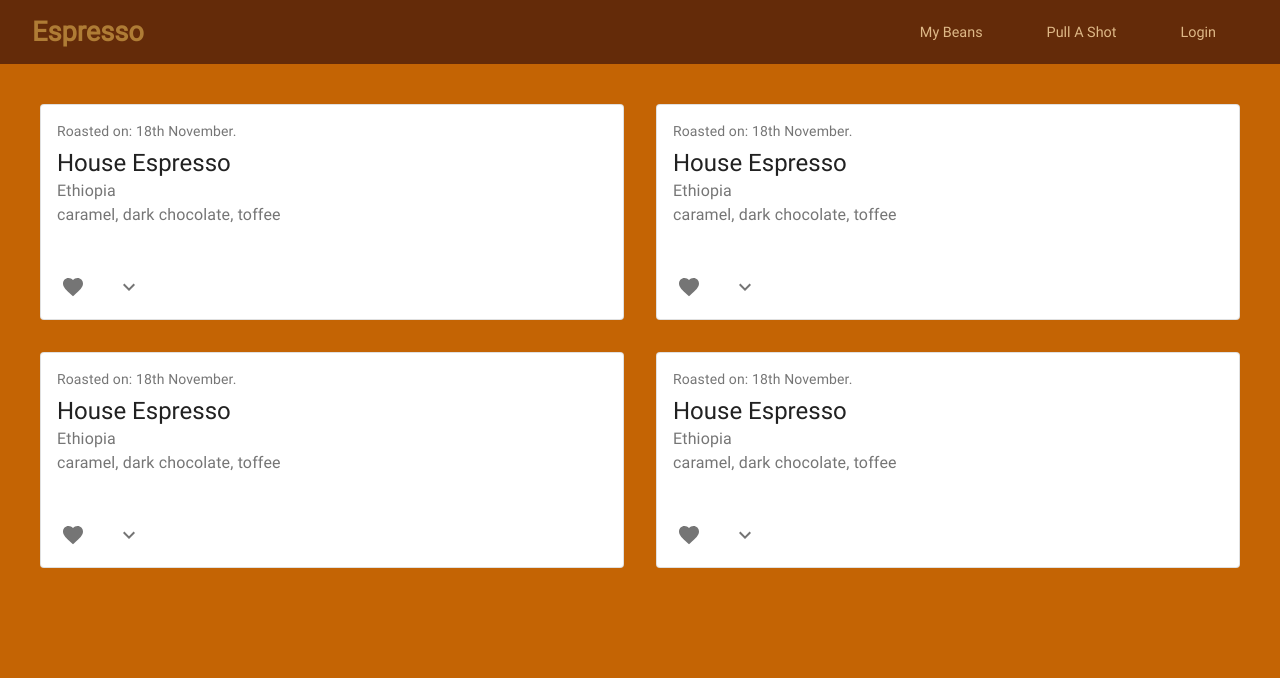
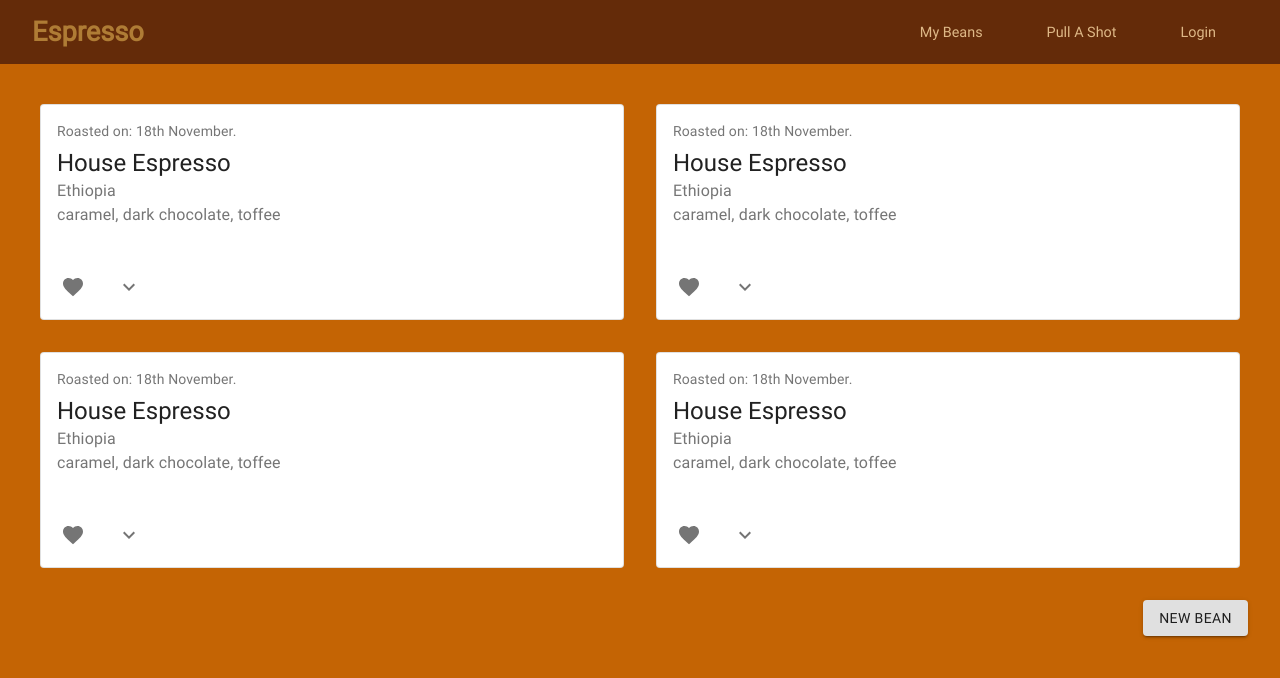
Before and after one commit to samueljmillward/espresso, a React (Create React App) app: page /beans in a window 1280 px wide. Shown: the top 678 px of the page. Built offline with nearby package versions, Linux system fonts and the light colour scheme.

Commit message:
New Bean button

```diff
--- a/src/pages/beans.js
+++ b/src/pages/beans.js
@@ -1,17 +1,28 @@
 import React from 'react';
 import { Grid } from '@material-ui/core';
 import { makeStyles } from '@material-ui/core/styles';
+import Button from '@material-ui/core/Button';
 
 import Navbar from '../elements/Navbar';
 import BeanCard from '../elements/Card';
 
-const useStyles = makeStyles({
+const useStyles = makeStyles((theme) => ({
   gridContainer: {
     paddingTop: '40px',
     paddingLeft: '40px',
     paddingRight: '40px',
   },
-});
+  root: {
+    '& > *': {
+      margin: theme.spacing(1),
+    },
+  },
+  addButton: {
+    display: 'flex',
+    justifyContent: 'flex-end',
+    padding: '32px',
+  },
+}));
 
 export default function Beans() {
   const classes = useStyles();
@@ -37,6 +48,17 @@ export default function Beans() {
           <BeanCard />
         </Grid>
       </Grid>
+      <AddButton />
     </>
   );
 }
+
+export function AddButton() {
+  const classes = useStyles();
+
+  return (
+    <div className={classes.addButton}>
+      <Button variant="contained">New Bean</Button>
+    </div>
+  );
+}
```
